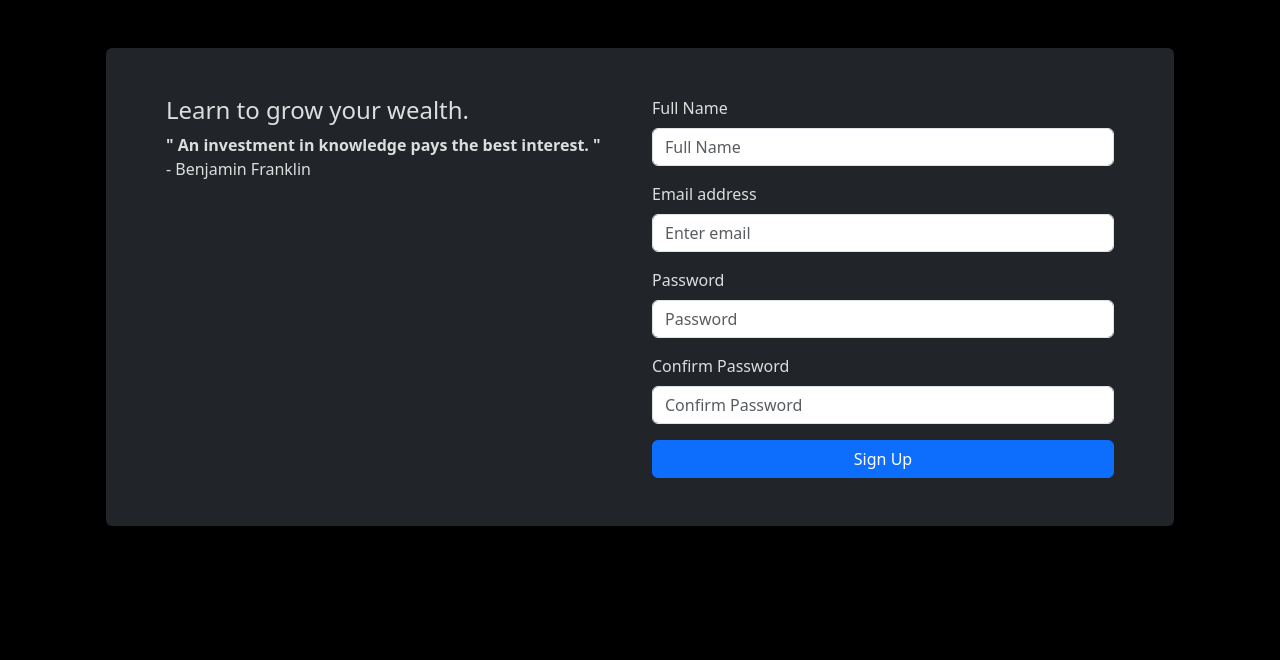
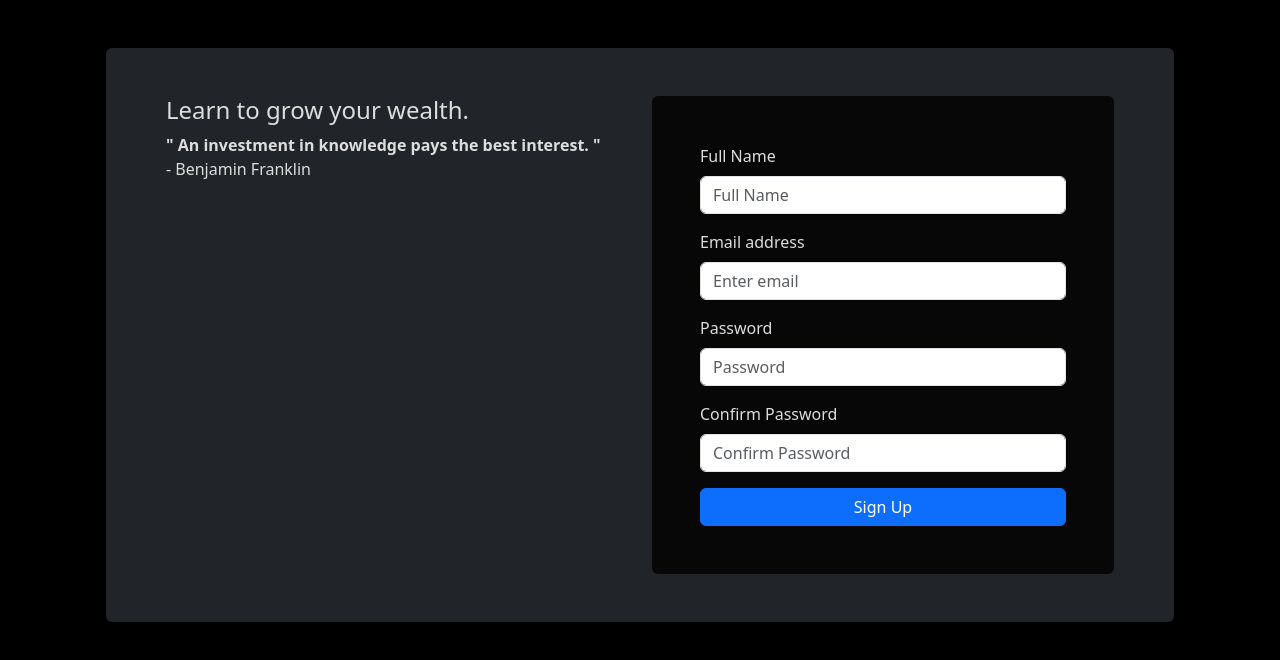
Before and after one commit to roshanpaudel/FinTrack-frontend, a React (Vite) app: page /signup in a window 1280 px wide. Shown: the top 660 px of the page. Built offline with nearby package versions, Linux system fonts and the light colour scheme.

Commit message:
Signup page updated

```diff
--- a/src/App.css
+++ b/src/App.css
@@ -3,3 +3,7 @@
   background: black;
   color: rgb(221, 221, 221);
 }
+.signup-form {
+  background: rgba(0, 0, 0, 0.8);
+  color: rgb(221, 221, 221);
+}
--- a/src/components/SignUpForm.jsx
+++ b/src/components/SignUpForm.jsx
@@ -1,5 +1,5 @@
 import React from "react";
-import { Row, Col, Form, Button } from "react-bootstrap";
+import { Container, Row, Col, Form, Button } from "react-bootstrap";
 
 export const SignUpForm = ({ handleSignUpSubmit }) => {
   const [formData, setFormData] = React.useState({
@@ -22,6 +22,7 @@ export const SignUpForm = ({ handleSignUpSubmit }) => {
     }
   };
   return (
+    <Container className="signup-form rounded p-5 ">
       <Form onSubmit={handleSignUpSubmit}>
         <Form.Group className="mb-3" controlId="formFullName">
           <Form.Label>Full Name</Form.Label>
@@ -72,16 +73,11 @@ export const SignUpForm = ({ handleSignUpSubmit }) => {
             autoComplete="new-password"
             required
           />
-        {console.log(
-          "Password:",
-          formData.password,
-          "Confirm:",
-          formData.confirmPassword,
-          "Match:",
-          passwordMatch
-        )}
+
           {!passwordMatch && (
-          <Form.Text className="text-danger">Passwords do not match.</Form.Text>
+            <Form.Text className="text-danger">
+              Passwords do not match.
+            </Form.Text>
           )}
         </Form.Group>
 
@@ -89,5 +85,6 @@ export const SignUpForm = ({ handleSignUpSubmit }) => {
           Sign Up
         </Button>
       </Form>
+    </Container>
   );
 };
```
Lines whose indentation alone changed are shown as unchanged.
